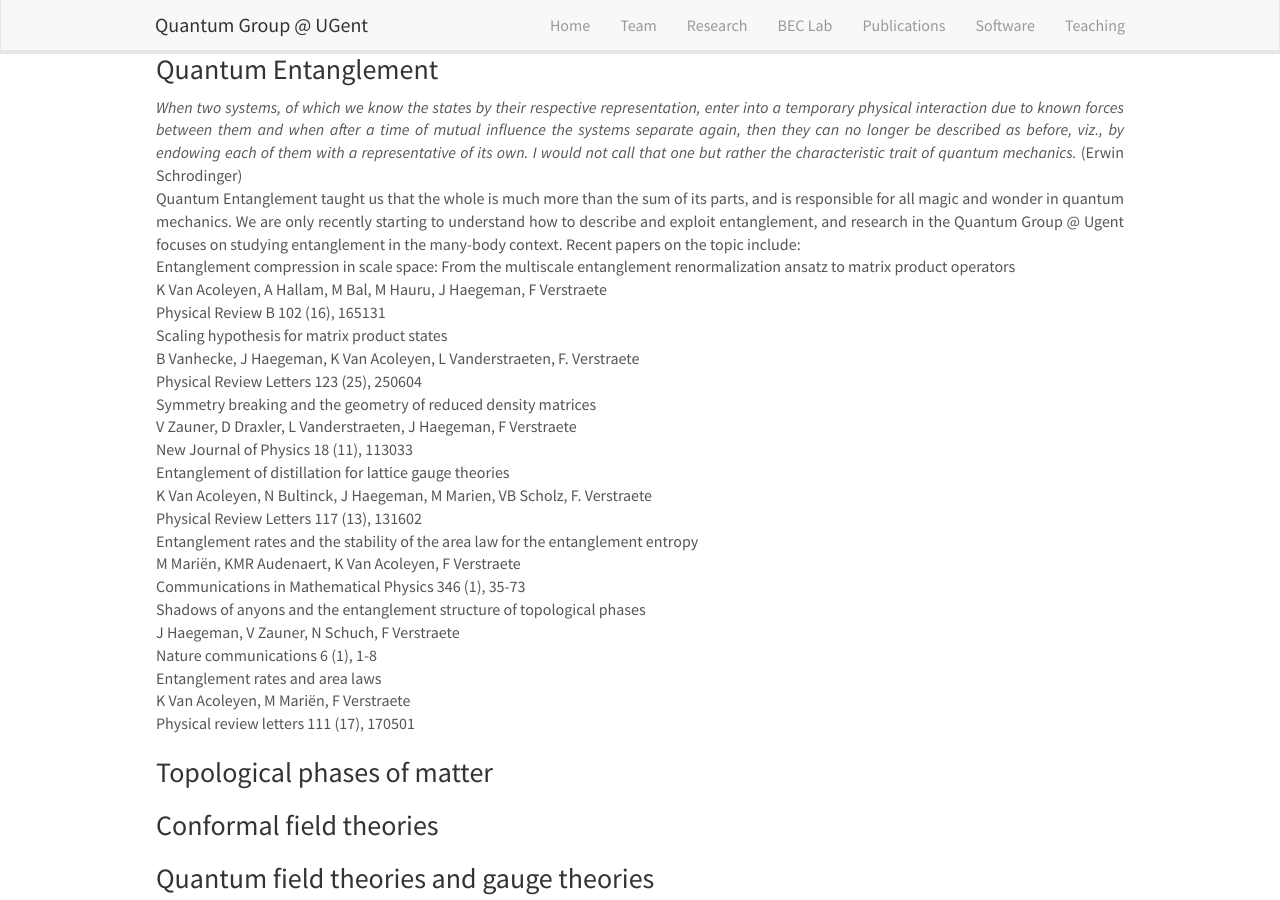
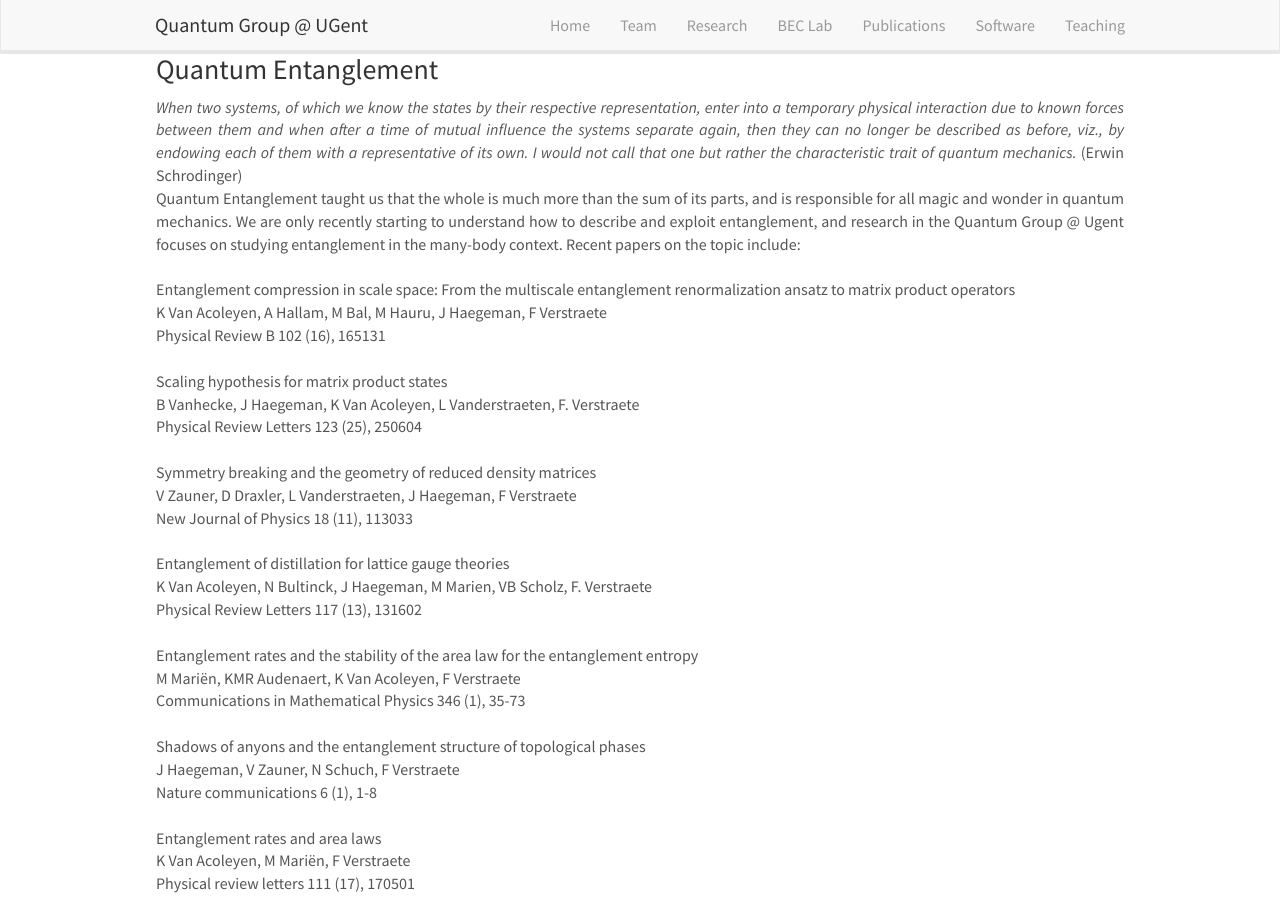
Before and after one commit to quantumghent/quantumghent.github.io, a Jekyll site: the page built from _pages/research.md, in a window 1280 px wide and 900 px high, scrolled down 913 px. Built offline with Jekyll 4.4.1, drawn with Linux system fonts in a browser that asks for light colours; nearby versions of some CDN libraries.

Commit message:
Update research.md

```diff
--- a/_pages/research.md
+++ b/_pages/research.md
@@ -35,35 +35,35 @@
 <i> When two systems, of which we know the states by their respective representation, enter into a temporary physical interaction due to known forces between them and when after a time of mutual influence the systems separate again, then they can no longer be described as before, viz., by endowing each of them with a representative of its own. I would not call that one but rather the characteristic trait of quantum mechanics. </i> (Erwin Schrodinger) <br>
 
 
-Quantum Entanglement taught us that the whole is much more than the sum of its parts, and is responsible for all magic and wonder in quantum mechanics. We are only recently starting to understand how to describe and exploit entanglement, and research in the Quantum Group @ Ugent focuses on studying entanglement in the many-body context.  Recent papers on the topic include:<br>
+Quantum Entanglement taught us that the whole is much more than the sum of its parts, and is responsible for all magic and wonder in quantum mechanics. We are only recently starting to understand how to describe and exploit entanglement, and research in the Quantum Group @ Ugent focuses on studying entanglement in the many-body context.  Recent papers on the topic include:<br> <br>
 
-	Entanglement compression in scale space: From the multiscale entanglement renormalization ansatz to matrix product operators <br>
+	<it> Entanglement compression in scale space: From the multiscale entanglement renormalization ansatz to matrix product operators </it><br>
 	K Van Acoleyen, A Hallam, M Bal, M Hauru, J Haegeman, F Verstraete <br>
-	Physical Review B 102 (16), 165131 <br>
+	Physical Review B 102 (16), 165131 <br> <br>
 
-	Scaling hypothesis for matrix product states <br>
+	<it> Scaling hypothesis for matrix product states </it><br>
 	B Vanhecke, J Haegeman, K Van Acoleyen, L Vanderstraeten, F. Verstraete <br>
-	Physical Review Letters 123 (25), 250604 <br>
+	Physical Review Letters 123 (25), 250604 <br> <br>
 
-	Symmetry breaking and the geometry of reduced density matrices <br>
+	<it> Symmetry breaking and the geometry of reduced density matrices </it><br>
 	V Zauner, D Draxler, L Vanderstraeten, J Haegeman, F Verstraete <br>
-	New Journal of Physics 18 (11), 113033 <br>
+	New Journal of Physics 18 (11), 113033 <br> <br>
 
-	Entanglement of distillation for lattice gauge theories <br>
+	<it> Entanglement of distillation for lattice gauge theories </it><br>
 	K Van Acoleyen, N Bultinck, J Haegeman, M Marien, VB Scholz, F. Verstraete <br>
-	Physical Review Letters 117 (13), 131602 <br>
+	Physical Review Letters 117 (13), 131602 <br> <br>
 
-	Entanglement rates and the stability of the area law for the entanglement entropy <br>
+	<it> Entanglement rates and the stability of the area law for the entanglement entropy </it><br>
 	M Mariën, KMR Audenaert, K Van Acoleyen, F Verstraete <br>
-	Communications in Mathematical Physics 346 (1), 35-73 <br>
+	Communications in Mathematical Physics 346 (1), 35-73 <br> <br>
 
-	Shadows of anyons and the entanglement structure of topological phases <br>
+	<it> Shadows of anyons and the entanglement structure of topological phases </it><br>
 	J Haegeman, V Zauner, N Schuch, F Verstraete <br>
-	Nature communications 6 (1), 1-8 <br>
+	Nature communications 6 (1), 1-8 <br> <br>
 
-	Entanglement rates and area laws <br>
+	<it> Entanglement rates and area laws </it><br>
 	K Van Acoleyen, M Mariën, F Verstraete <br>
-	Physical review letters 111 (17), 170501 <br>
+	Physical review letters 111 (17), 170501 <br> <br>
 
 
 </p>
```
